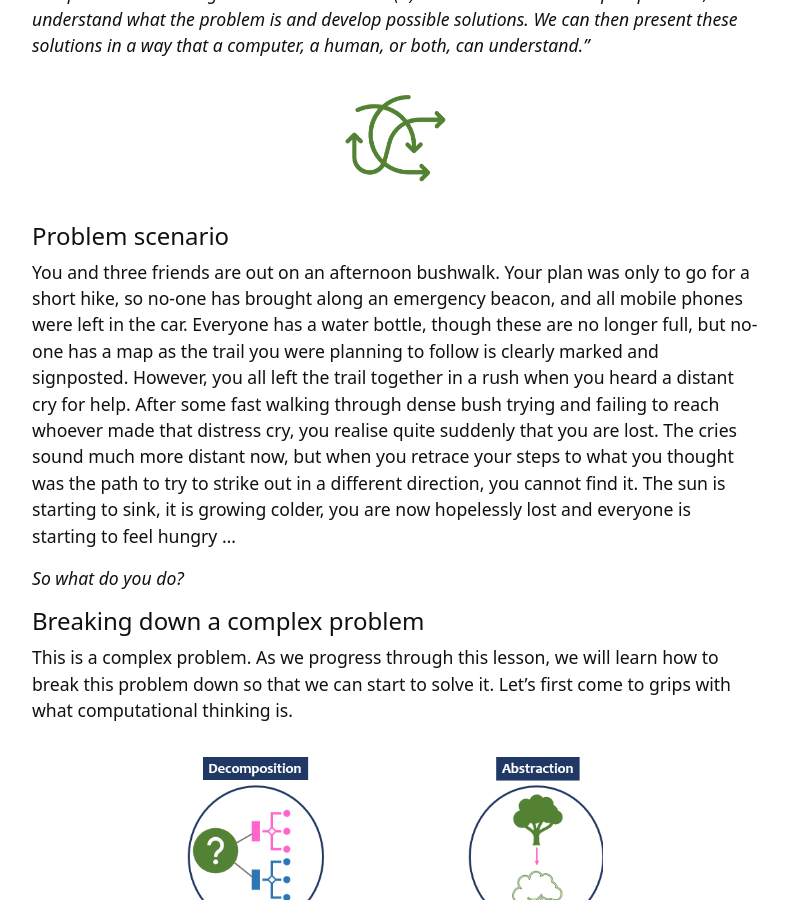
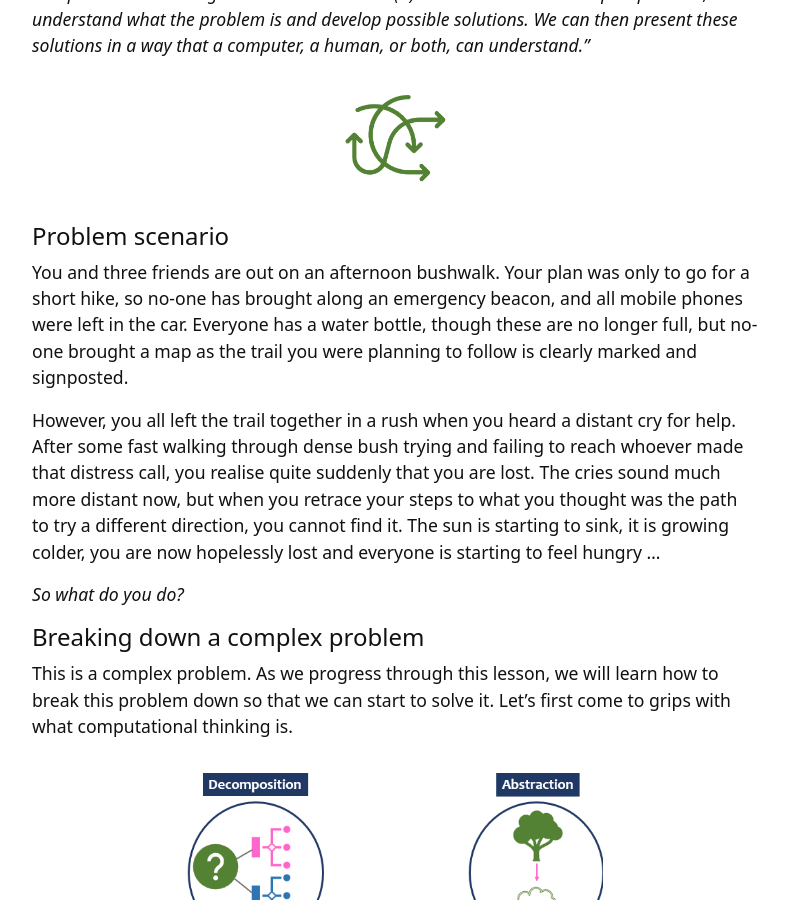
Before and after one commit to weaverbel/intro-computational-thinking, a Jekyll site: the page built from content/0-intro.md, in a window 1280 px wide and 900 px high, scrolled down 456 px. Shown: the whole window, without its empty margins (245-1033 px from the left). Built offline with Jekyll 4.4.1, drawn with Linux system fonts in a browser that asks for light colours; some of the changed text lies outside the part shown.

Commit message:
Update 0-intro.md
fun times

```diff
--- a/content/0-intro.md
+++ b/content/0-intro.md
@@ -15,7 +15,9 @@ The BBC provides a good definition:
 
 #### Problem scenario
 
-You and three friends are out on an afternoon bushwalk. Your plan was only to go for a short hike, so no-one has brought along an emergency beacon, and all mobile phones were left in the car. Everyone has a water bottle, though these are no longer full, but no-one has a map as the trail you were planning to follow is clearly marked and signposted. However, you all left the trail together in a rush when you heard a distant cry for help. After some fast walking through dense bush trying and failing to reach whoever made that distress cry, you realise quite suddenly that you are lost. The cries sound much more distant now, but when you retrace your steps to what you thought was the path to try to strike out in a different direction, you cannot find it. The sun is starting to sink, it is growing colder, you are now hopelessly lost and everyone is starting to feel hungry ...
+You and three friends are out on an afternoon bushwalk. Your plan was only to go for a short hike, so no-one has brought along an emergency beacon, and all mobile phones were left in the car. Everyone has a water bottle, though these are no longer full, but no-one brought a map as the trail you were planning to follow is clearly marked and signposted.
+
+However, you all left the trail together in a rush when you heard a distant cry for help. After some fast walking through dense bush trying and failing to reach whoever made that distress call, you realise quite suddenly that you are lost. The cries sound much more distant now, but when you retrace your steps to what you thought was the path to try a different direction, you cannot find it. The sun is starting to sink, it is growing colder, you are now hopelessly lost and everyone is starting to feel hungry ...
 
 *So what do you do?*
 
```
Also changed, not shown: other parts of content/0-intro.md (+1 -1 lines).
